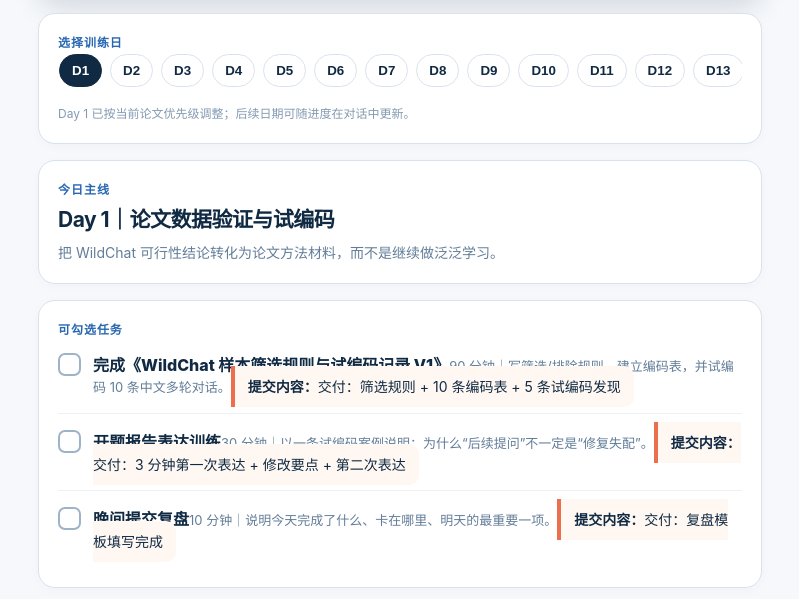
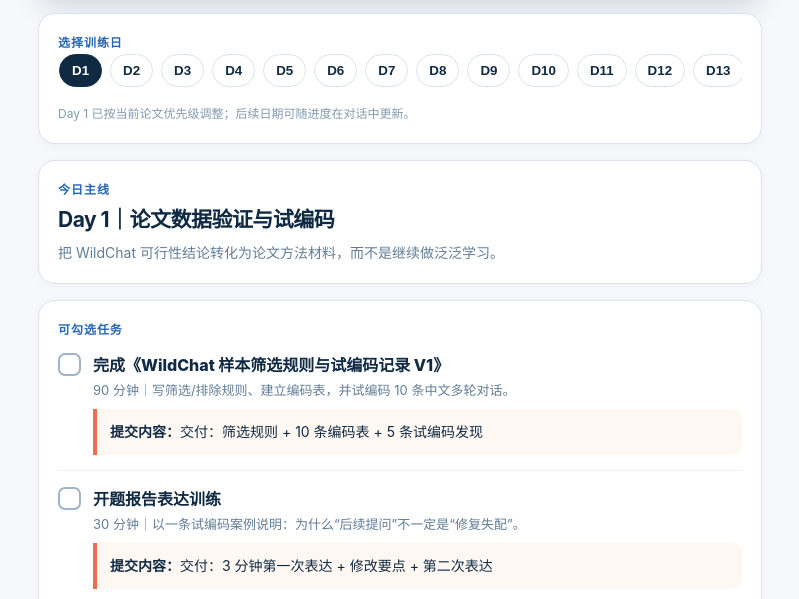
Before and after one commit to 2682074945-design/ai-growth-system, a plain HTML site: page index.html in a window 1280 px wide. Shown: the part 201-800 px from the top of the page, without its empty margins (240-1039 px from the left). Drawn offline with Linux system fonts and the light colour scheme.

Commit message:
fix: prevent task card content from overlapping

```diff
--- a/index.html
+++ b/index.html
@@ -15,8 +15,8 @@
     .card { background:#fff; border:1px solid var(--line); border-radius:17px; padding:19px; margin-top:16px; box-shadow:0 3px 11px #102a4307; }
     .section-label { font-size:12px; font-weight:800; letter-spacing:.08em; color:var(--blue); text-transform:uppercase; } h2 { margin:6px 0 8px; font-size:21px; letter-spacing:-.025em; } p { line-height:1.65; } .muted { color:var(--muted); font-size:14px; margin:0; }
     .day-picker { display:flex; overflow:auto; gap:8px; padding:4px 1px 5px; scrollbar-width:none; } .day-picker button { flex:0 0 auto; border:1px solid var(--line); background:#fff; color:var(--ink); border-radius:99px; padding:8px 12px; font-weight:700; cursor:pointer; } .day-picker button.active { background:var(--ink); border-color:var(--ink); color:#fff; }
-    .task { display:flex; gap:12px; align-items:flex-start; padding:15px 0; border-top:1px solid #eef2f6; } .task:first-of-type { border-top:0; } input[type=checkbox] { appearance:none; flex:0 0 23px; width:23px; height:23px; margin:1px 0 0; border:2px solid #9fb3c8; border-radius:7px; cursor:pointer; } input[type=checkbox]:checked { border-color:var(--green); background:var(--green) center/14px no-repeat; background-image:linear-gradient(45deg,transparent 45%,#fff 46% 56%,transparent 57%),linear-gradient(-45deg,transparent 43%,#fff 44% 54%,transparent 55%); } .task:has(input:checked) .task-title { text-decoration:line-through; color:#829ab1; } .task-title { font-weight:800; font-size:16px; } .task-meta { margin-top:4px; font-size:13px; color:var(--muted); line-height:1.55; }
-    .deliverable { background:#fff8f2; border-left:4px solid var(--accent); padding:12px 13px; border-radius:0 10px 10px 0; margin-top:6px; font-size:14px; line-height:1.55; }
+    .task { display:flex; gap:12px; align-items:flex-start; padding:15px 0; border-top:1px solid #eef2f6; } .task:first-of-type { border-top:0; } .task > span { display:block; flex:1; min-width:0; } input[type=checkbox] { appearance:none; flex:0 0 23px; width:23px; height:23px; margin:1px 0 0; border:2px solid #9fb3c8; border-radius:7px; cursor:pointer; } input[type=checkbox]:checked { border-color:var(--green); background:var(--green) center/14px no-repeat; background-image:linear-gradient(45deg,transparent 45%,#fff 46% 56%,transparent 57%),linear-gradient(-45deg,transparent 43%,#fff 44% 54%,transparent 55%); } .task:has(input:checked) .task-title { text-decoration:line-through; color:#829ab1; } .task-title { display:block; font-weight:800; font-size:16px; } .task-meta { display:block; margin-top:4px; font-size:13px; color:var(--muted); line-height:1.55; }
+    .deliverable { display:block; background:#fff8f2; border-left:4px solid var(--accent); padding:12px 13px; border-radius:0 10px 10px 0; margin-top:9px; font-size:14px; line-height:1.55; }
     .routine { display:grid; grid-template-columns:1fr 1fr; gap:10px; margin-top:10px; } .routine div { border:1px solid var(--line); padding:12px; border-radius:11px; font-size:13px; } .routine b { display:block; margin-bottom:4px; }
     .button { width:100%; margin-top:13px; padding:12px 14px; border:0; border-radius:11px; background:var(--ink); color:#fff; font-size:14px; font-weight:800; cursor:pointer; } .button.secondary { background:#e8f1fb; color:#174a7c; }
     #review { display:none; white-space:pre-wrap; font:13px/1.6 ui-monospace,SFMono-Regular,Menlo,monospace; background:#f0f4f8; padding:13px; border-radius:10px; margin-top:12px; color:#243b53; }
```
